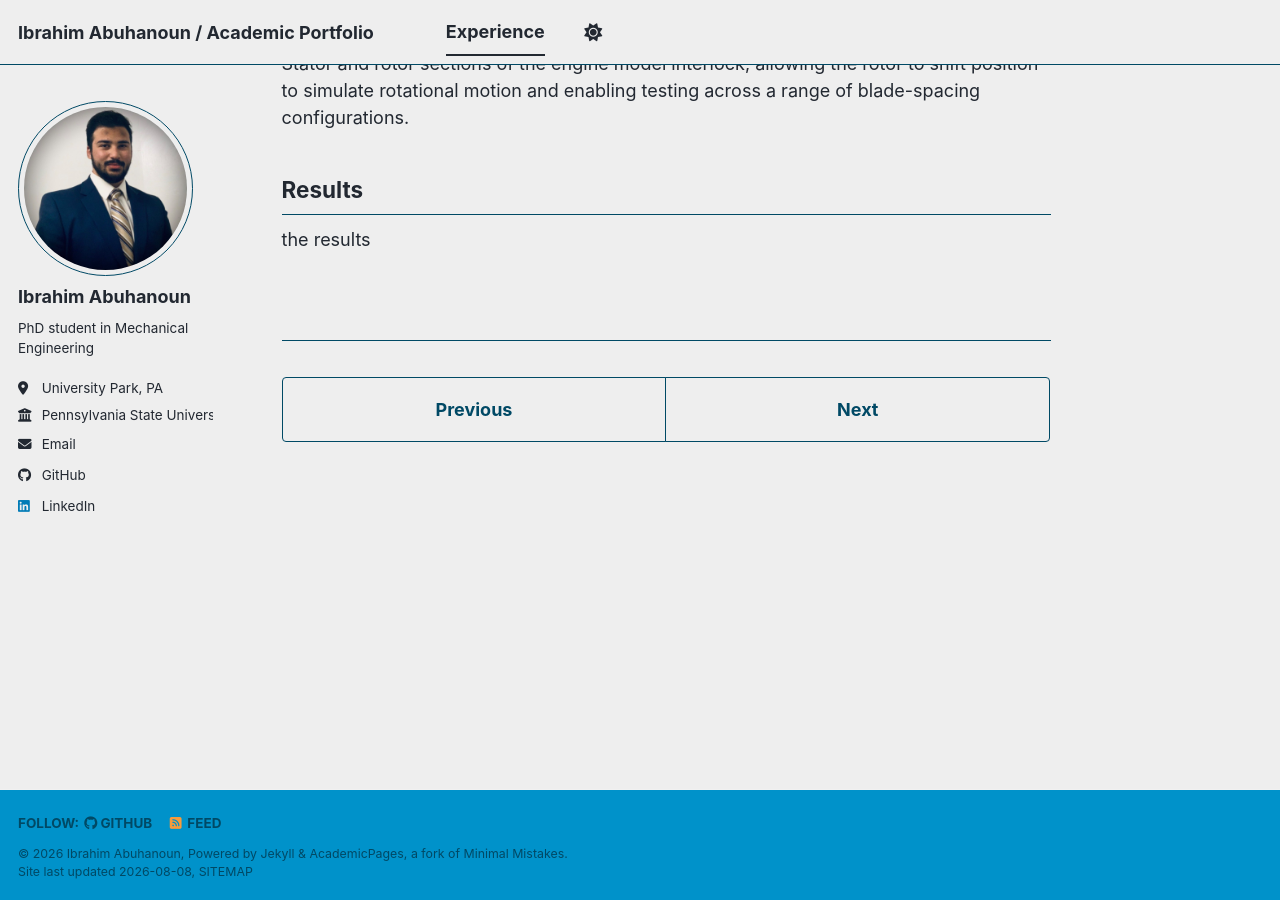
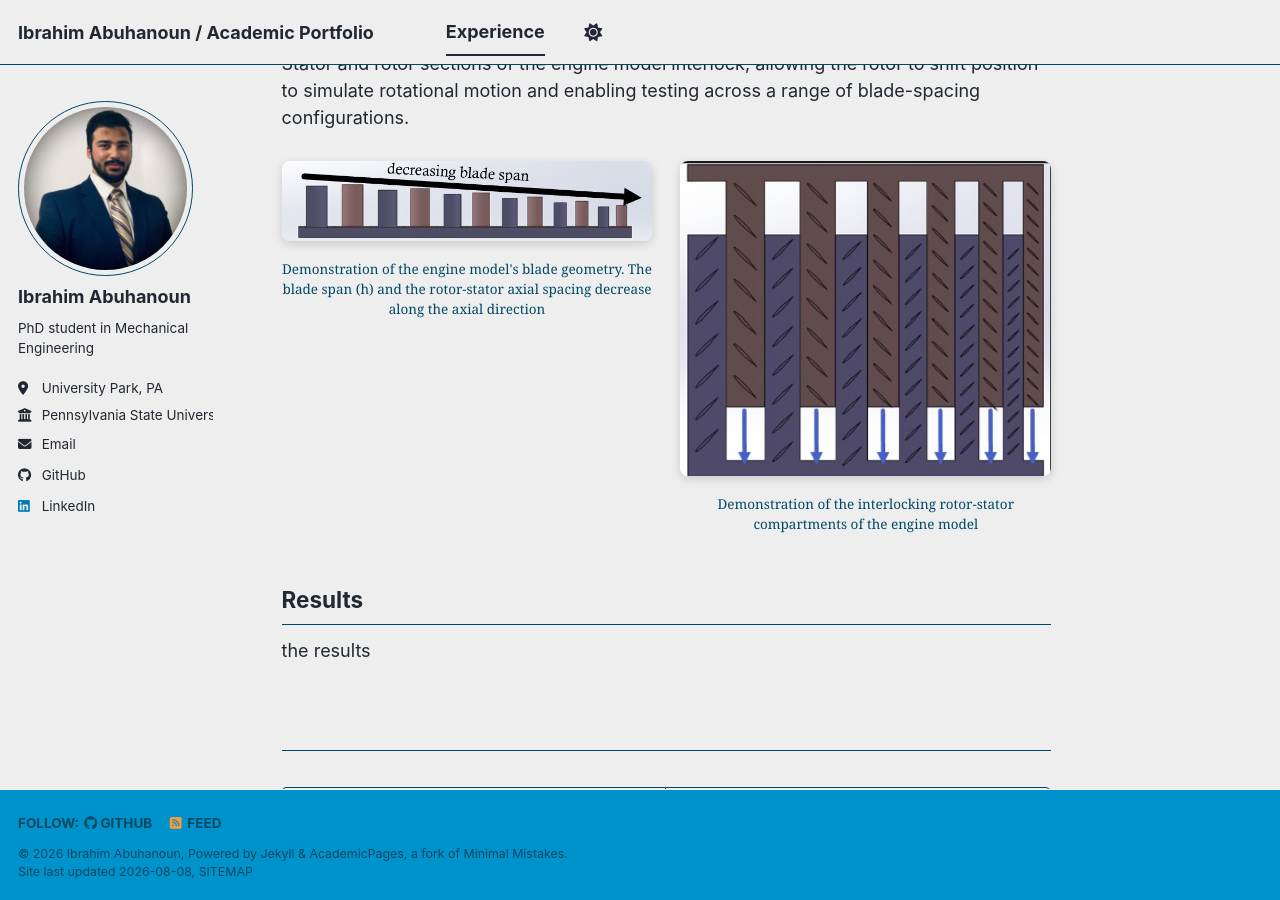
Before and after one commit to IbrahimAbuhanoun/IbrahimAbuhanoun.github.io, a Jekyll site: the page built from _portfolio/portfolio-1.md, in a window 1280 px wide and 900 px high, scrolled down 3922 px. Built offline with Jekyll 4.4.1, drawn with Linux system fonts in a browser that asks for light colours; a style sheet for code colours, icons or effects is not loaded.

Commit message:
Update portfolio-1.md

```diff
--- a/_portfolio/portfolio-1.md
+++ b/_portfolio/portfolio-1.md
@@ -213,5 +213,37 @@ A geometrically representative six-stage axial compressor model was developed to
 
 Stator and rotor sections of the engine model interlock, allowing the rotor to shift position to simulate rotational motion and enabling testing across a range of blade-spacing configurations.
 
+<div class="research-figure-grid" style="grid-template-columns: 1fr 1fr;">
+  <figure class="research-figure">
+    <img
+      src="/images/Dec_Bld_Span.jpg"
+      alt="Demonstration of the engine model's blade geometry. The blade span (h) and the rotor-stator axial spacing decrease along the axial direction"
+      style="width:100%;
+             height:auto;
+             display:block;
+             border-radius:8px;
+             box-shadow:0 3px 10px rgba(0,0,0,0.15);"
+    >
+    <figcaption>
+      Demonstration of the engine model's blade geometry. The blade span (h) and the rotor-stator axial spacing decrease along the axial direction
+    </figcaption>
+  </figure>
+
+  <figure class="research-figure">
+    <img
+      src="/images/Rotor_Seperation.jpg"
+      alt="Engine model designed with rotor seperation"
+      style="width:100%;
+             height:auto;
+             display:block;
+             border-radius:8px;
+             box-shadow:0 3px 10px rgba(0,0,0,0.15);"
+    >
+    <figcaption>
+      Demonstration of the interlocking rotor-stator compartments of the engine model
+    </figcaption>
+  </figure>
+</div>
+
 ## Results
 the results
```
